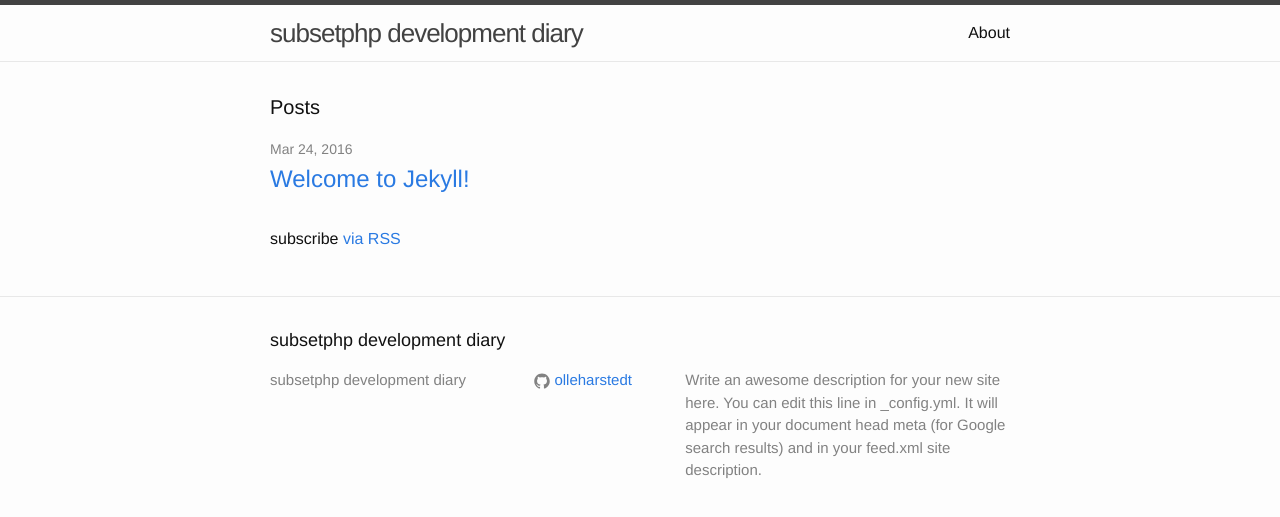
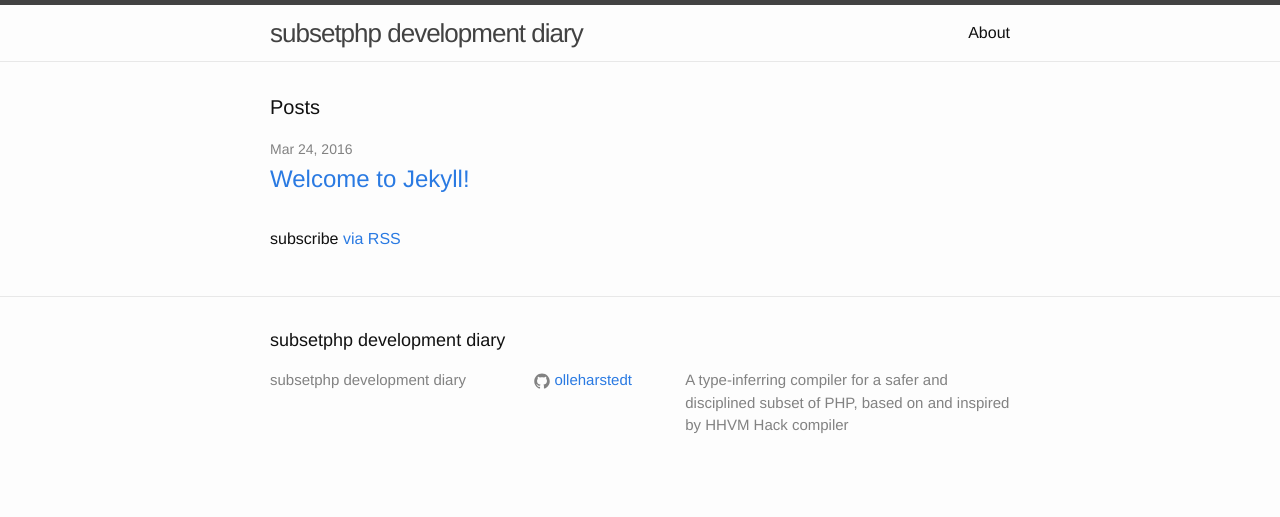
Before and after one commit to olleharstedt/olleharstedt.github.io, a Jekyll site: the page built from index.html, in a window 1280 px wide. Shown: the top 517 px of the page. Built offline with Jekyll 4.4.1, drawn with Linux system fonts in a browser that asks for light colours.

Commit message:
Change description

```diff
--- a/_config.yml
+++ b/_config.yml
@@ -9,11 +9,10 @@
 title: subsetphp development diary
 #email: your-email@domain.com
 description: > # this means to ignore newlines until "baseurl:"
-  Write an awesome description for your new site here. You can edit this
-  line in _config.yml. It will appear in your document head meta (for
-  Google search results) and in your feed.xml site description.
+  A type-inferring compiler for a safer and disciplined subset of PHP, based on
+  and inspired by HHVM Hack compiler
 baseurl: "" # the subpath of your site, e.g. /blog
-url: "http://yourdomain.com" # the base hostname & protocol for your site
+#url: "http://yourdomain.com" # the base hostname & protocol for your site
 #twitter_username: jekyllrb
 github_username:  olleharstedt
 
```
